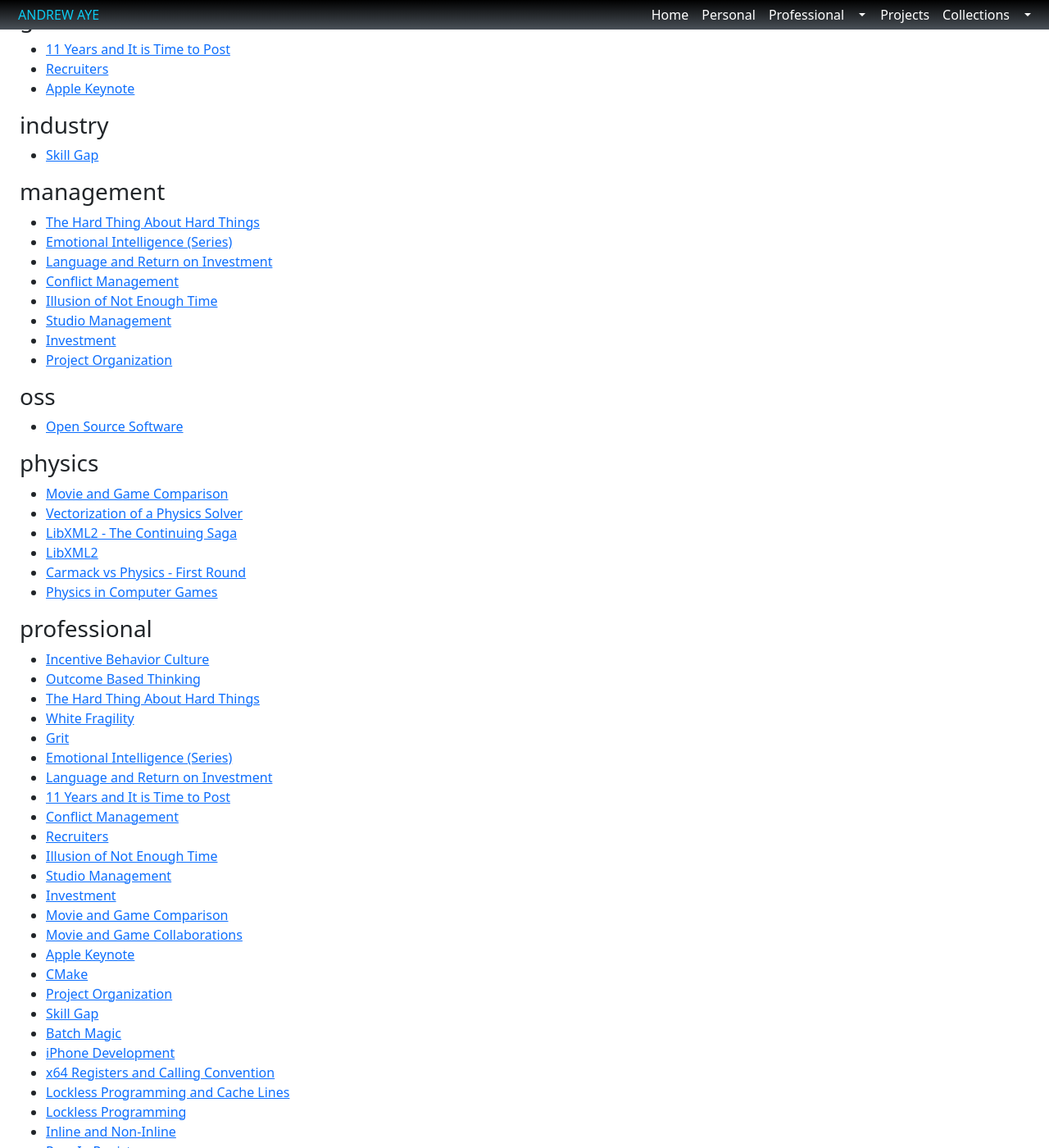
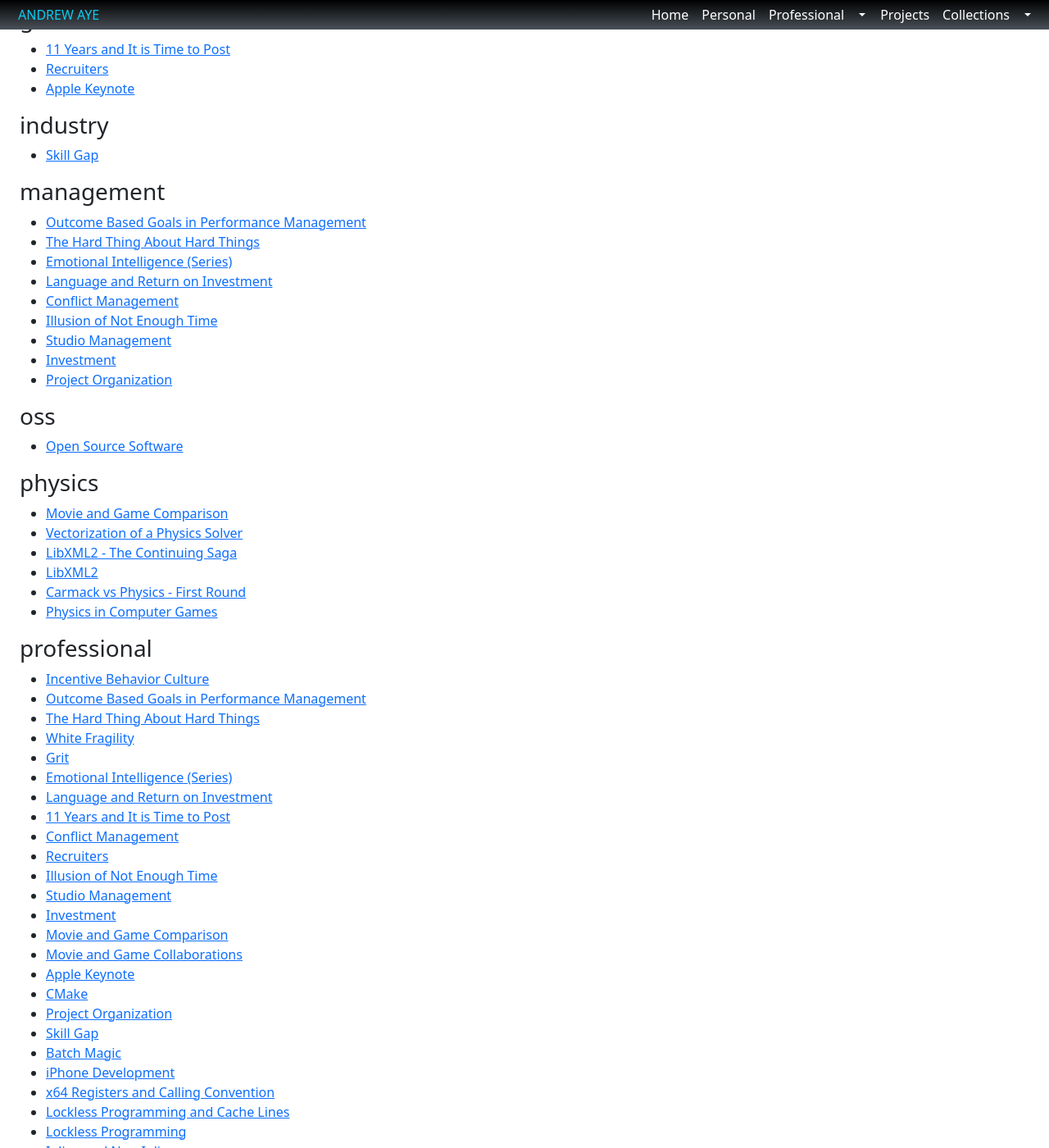
Before and after one commit to aaye/aaye.github.io, a Jekyll site: the page built from professional/blog/tags.html, in a window 1280 px wide and 1400 px high, scrolled down 1678 px. Shown: the whole window at 82% size. Built offline with Jekyll 4.4.1, drawn with Linux system fonts in a browser that asks for light colours; some of the changed text lies outside the part shown.

Commit message:
Update 2023-03-26-Outcome-Based-Thinking.md

```diff
--- a/professional/blog/_posts/2023-03-26-Outcome-Based-Thinking.md
+++ b/professional/blog/_posts/2023-03-26-Outcome-Based-Thinking.md
@@ -1,3 +1,9 @@
+---
+layout: blogpost
+title: Outcome Based Goals in Performance Management
+date: 2023-03-26
+categories: [management]
+---
 Over the last decade, as I have been responsible for establishing or improving employee performance management frameworks, I have spent time thinking about the proper criteria and methods. In 2017, when I joined Amazon, I was impressed with the diligence that Sunny Jain (manager and VP for NA Consumables) and the entire business team spent on understanding and proving the causal links between a business input and the resulting output. In a 1:1 with Sunny, he explained that at Amazon, the business was focused on setting goals on business inputs (controllable and measurable). I heard the same message during my MBA, where the professor discussed the evolution of modern business management to focus on inputs. I took these learnings forward into my goal-setting considerations in performance management.
 Let's bring this down to concrete examples (that have been sanitized and are symbolic of cases I have seen or discussed in the industry):
 
```
